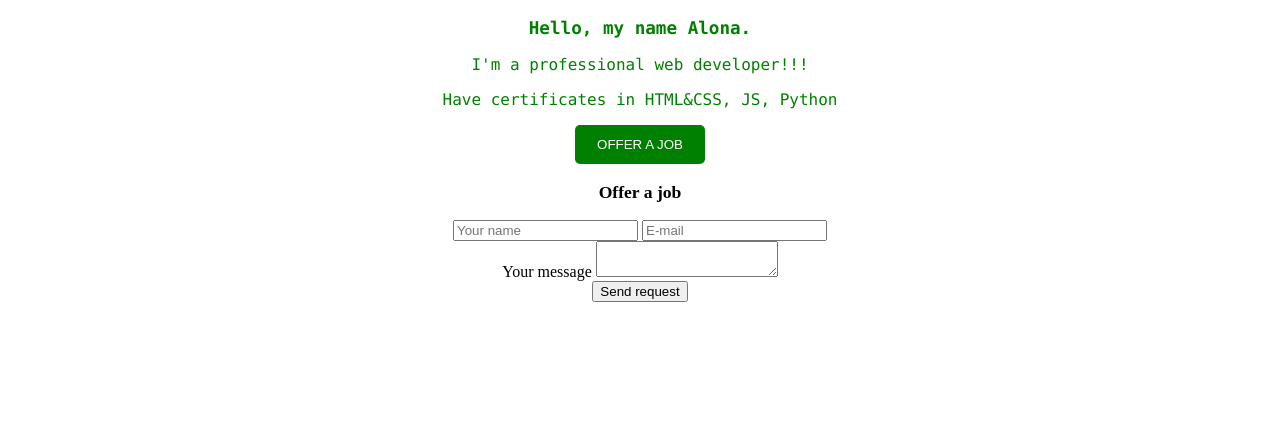
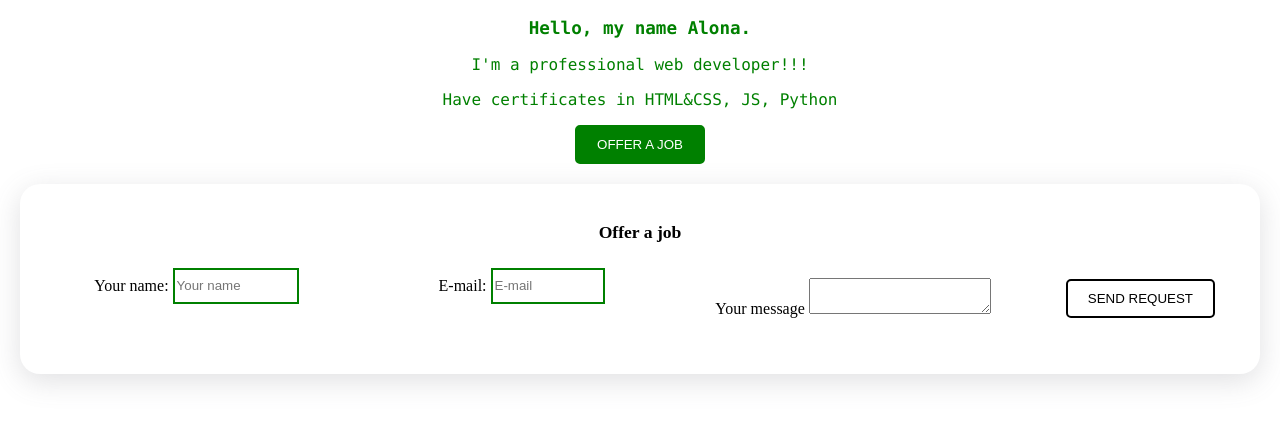
Before and after one commit to Alonasa/100DaysOfPyhton, a Flask app: template dayFiftySix/templates/index.html in a window 1280 px wide. Shown: the part 254-678 px from the top of the page. Run offline with Flask 3, Linux system fonts and the light colour scheme; the template is opened without the code that fills it, so the values that code supplies are empty.

Commit message:
added basic styles for form

```diff
--- a/dayFiftySix/static/styles/style.css
+++ b/dayFiftySix/static/styles/style.css
@@ -62,8 +62,51 @@ h3 {
     color: green;
 }
 
+.job-reservation-form {
+    padding: 20px;
+    margin: 20px;
+    border-radius: 20px;
+    background-color: #ffffff;
+    box-shadow: rgba(100, 100, 111, 0.2) 0px 7px 29px 0px;
+     text-align: center;
+}
+
+.job-reservation-form form {
+    margin: 25px;
+    display: flex;
+    align-content: space-between;
+    flex-wrap: wrap;
+    align-items: center;
+    justify-content: center;
+}
+
+#contact-form input {
+    margin-bottom: 15px;
+    width: 100%;
+    height: 30px;
+    overflow: hidden;
+    border: 2px solid green;
+}
+
+#contact-form label {
+   width: 100%;
+   text-align: start;
+}
+
 @media(min-width: 768px){
     .about-me {
         width: 70%;
     }
+    .job-reservation-form form {
+        align-content: space-between;
+        align-items: center;
+        justify-content: space-between;
+    }
+    #contact-form input {
+        width: 45%;
+        margin-bottom: 25px;
+    }
+    #contact-form label {
+        width: 45%;
+    }
 }
--- a/dayFiftySix/templates/index.html
+++ b/dayFiftySix/templates/index.html
@@ -32,17 +32,21 @@
 <section class="job-reservation-form">
     <h3>Offer a job</h3>
     <form id="contact-form" action="#" method="post">
-        <label for="contact-form__name" class="visually-hidden">Your name</label>
-        <input type="text" name="contact-form__name" id="contact-form__name" placeholder="Your name">
-        <label for="contact-form__email" class="visually-hidden">E-mail</label>
-        <input type="email" name="contact-form__email" id="contact-form__email" placeholder="E-mail">
+        <div>
+            <label for="contact-form__name">Your name:</label>
+            <input type="text" name="contact-form__name" id="contact-form__name" placeholder="Your name">
+        </div>
+        <div>
+            <label for="contact-form__email">E-mail:</label>
+            <input type="email" name="contact-form__email" id="contact-form__email" placeholder="E-mail">
+        </div>
         <div>
             <label for="contact-form__message">Your message</label>
             <textarea name="contact-form__message" id="contact-form__message"
                       placeholder="Leave your message here">
             </textarea>
         </div>
-        <button type="submit">Send request</button>
+        <button class="button" type="submit">Send request</button>
     </form>
 </section>
 </body>
```
